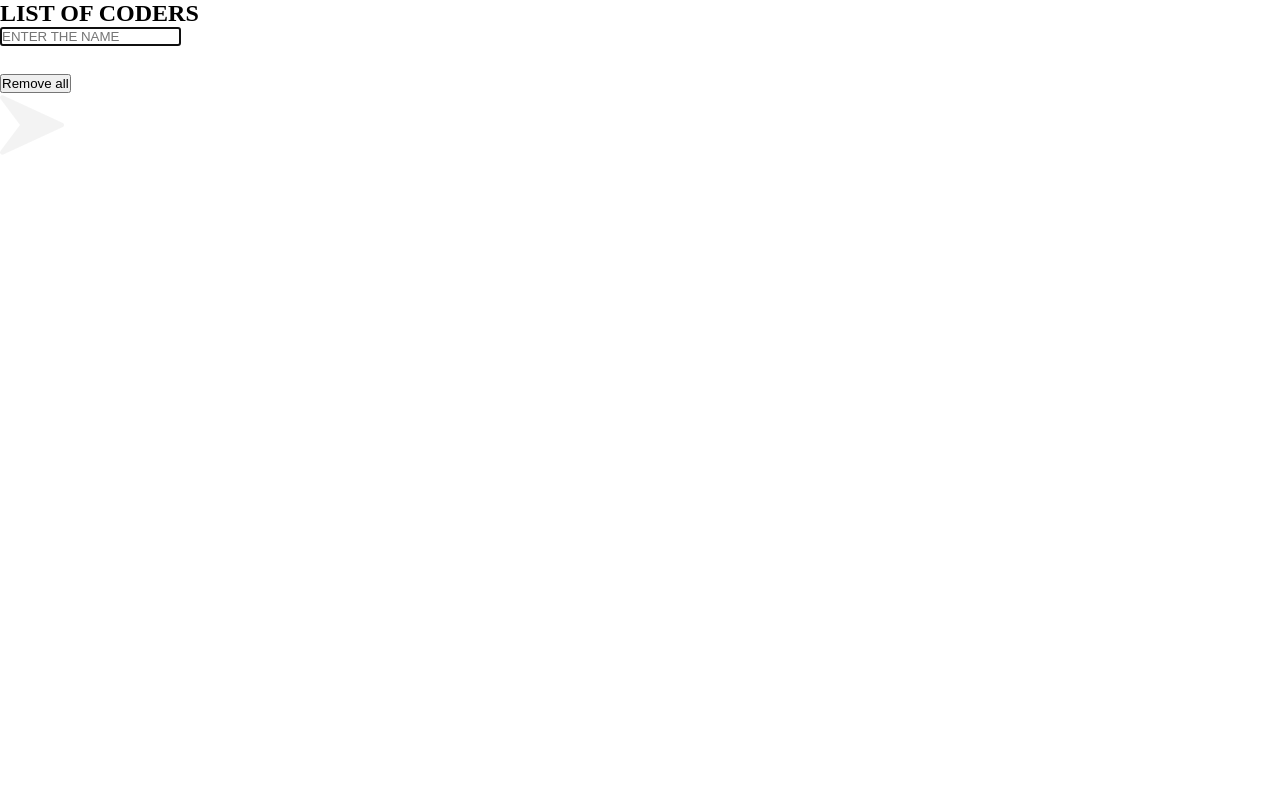
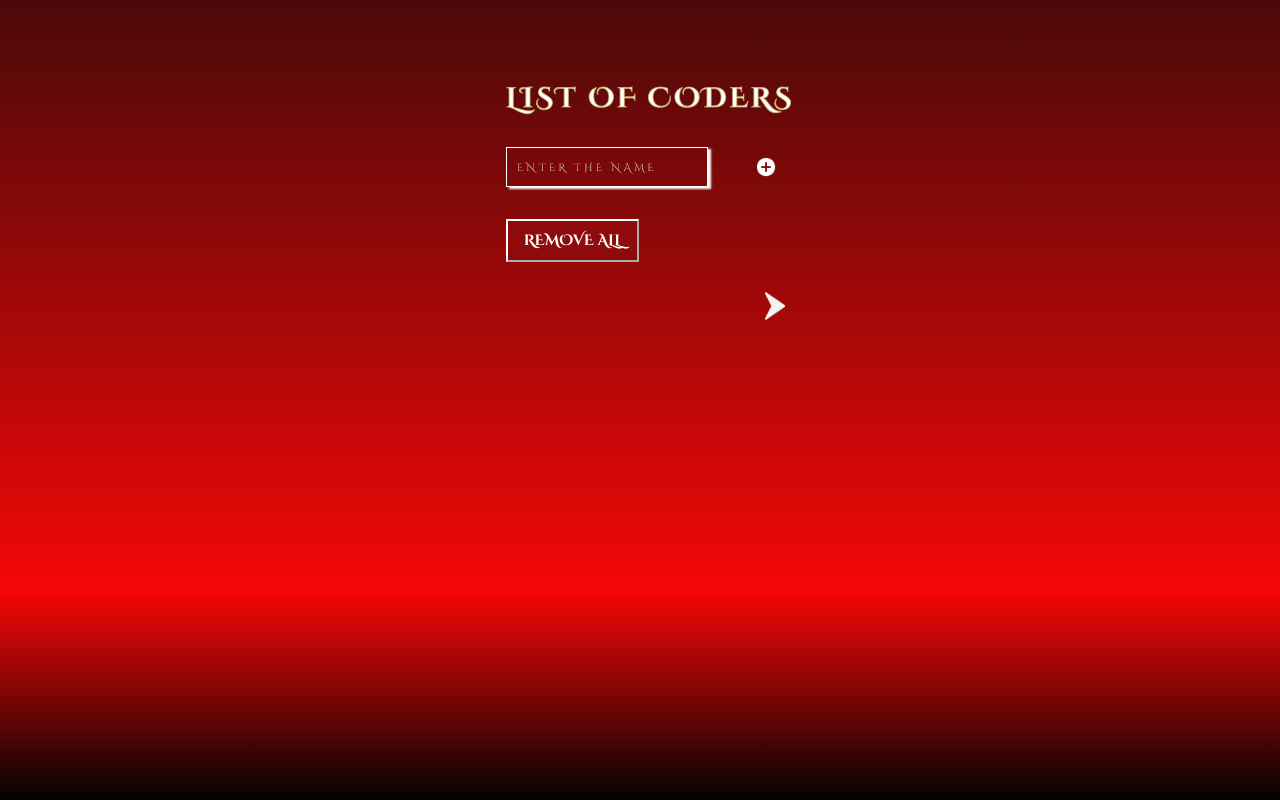
Before and after one commit to carlaluppi/thenun, a website: page NamesList.html in a window 1280 px wide. Drawn offline with Linux system fonts and the light colour scheme.

Commit message:
fixing styles broked

```diff
--- a/css/nameList.css
+++ b/css/nameList.css
@@ -1,4 +1,168 @@
+@import url("https://fonts.googleapis.com/css2?family=Cinzel+Decorative:wght@400;700;900&display=swap");
+:root {
+  --orange: #d95550;
+  --lightOrange: #dd6662;
+  --veryLightOrange: #f89e8b;
+  --white: #ffffff;
+  --grey: #6a6767;
+  --cinzel: "Cinzel Decorative", cursive;
+}
+
 * {
   margin: 0;
   padding: 0;
+  font-family: var(--cinzel);
+}
+
+body {
+  background-color: #100f0f;
+  background-image: linear-gradient(180deg, #4a0909 0%, #f50707 74%, #030303 100%);
+  background-repeat: no-repeat;
+  min-height: 100vh;
+  margin-left: 20px;
+  display: flex;
+  flex-direction: column;
+  align-items: center;
+}
+
+.section-coder-list h2 {
+  margin-top: 80px;
+  margin-bottom: 30px;
+  letter-spacing: 0.1em;
+  font-size: 28px;
+  font-weight: 600;
+  color: #FFFFFF;
+  -webkit-text-stroke-width: 1px;
+  -webkit-text-stroke-color: rgba(196, 177, 107, 0.79);
+}
+
+.input-btn {
+  display: flex;
+  margin-bottom: 10%;
+  display: flex;
+  justify-content: left;
+  align-items: center;
+  gap: 48px;
+}
+
+form {
+  width: 200px;
+  text-align: center;
+  border: 1px solid #FFFFFF;
+  box-shadow: 3px 2px 2px #FFFFFF;
+}
+
+form input[type=text] {
+  background: none;
+  color: var(--white);
+  -webkit-text-stroke: 0.2px #86090A;
+  border-style: none;
+  padding: 10px 10px 10px 10px;
+}
+
+form input[type=text]::-moz-placeholder {
+  color: var(--white);
+  border: none;
+  font-size: 0.8em;
+  letter-spacing: 0.3em;
+}
+
+form input[type=text]:-ms-input-placeholder {
+  color: var(--white);
+  border: none;
+  font-size: 0.8em;
+  letter-spacing: 0.3em;
+}
+
+form input[type=text]::placeholder {
+  color: var(--white);
+  border: none;
+  font-size: 0.8em;
+  letter-spacing: 0.3em;
+}
+
+form input[type=text]:focus {
+  outline: none;
+}
+
+.addBtn {
+  font-size: 1em;
+  width: 20px;
+  height: 20px;
+  border-radius: 50%;
+  border-style: none;
+  color: rgb(143, 11, 11);
+  cursor: pointer;
+}
+
+.input-btn button:not(:hover) {
+  transition: all 0.5s 0s ease;
+}
+
+.list-tasks {
+  margin-bottom: 11%;
+}
+
+.list-tasks ul {
+  padding-left: 0;
+  margin: 0 13px;
+}
+
+.list-tasks li {
+  font-size: 15px;
+  display: flex;
+  justify-content: space-between;
+  margin-bottom: 16px;
+  color: white;
+}
+
+span {
+  cursor: pointer;
+}
+
+/*remove all btn*/
+.remove-all {
+  border-radius: none;
+  border-color: white;
+  background-color: rgb(143, 11, 11);
+  color: white;
+  text-transform: uppercase;
+  font-size: 15px;
+  font-weight: 600;
+  cursor: pointer;
+  padding: 9px 16px;
+}
+
+.remove-all:hover {
+  background-color: black;
+  color: var(--white);
+  transition: all 0.5s 0s ease;
+}
+
+.remove-all:not(:hover) {
+  transition: all 0.5s 0s ease;
+}
+
+.arrow {
+  margin-top: 10%;
+  margin-left: 90%;
+  width: 20px;
+  height: 30px;
+  cursor: pointer;
+}
+
+/*responsive*/
+@media only screen and (max-width: 768px) {
+  .section-coder-list {
+    width: 90%;
+  }
+}
+/* validation message */
+.error {
+  color: rgb(238, 3, 3);
+  text-align: left;
+  background-color: var(--white);
+  padding: 2px 13px;
+  border: solid 2px var(--white);
+  border-radius: 2px;
 }/*# sourceMappingURL=nameList.css.map */
```
Also changed, not shown: 3 other files.
